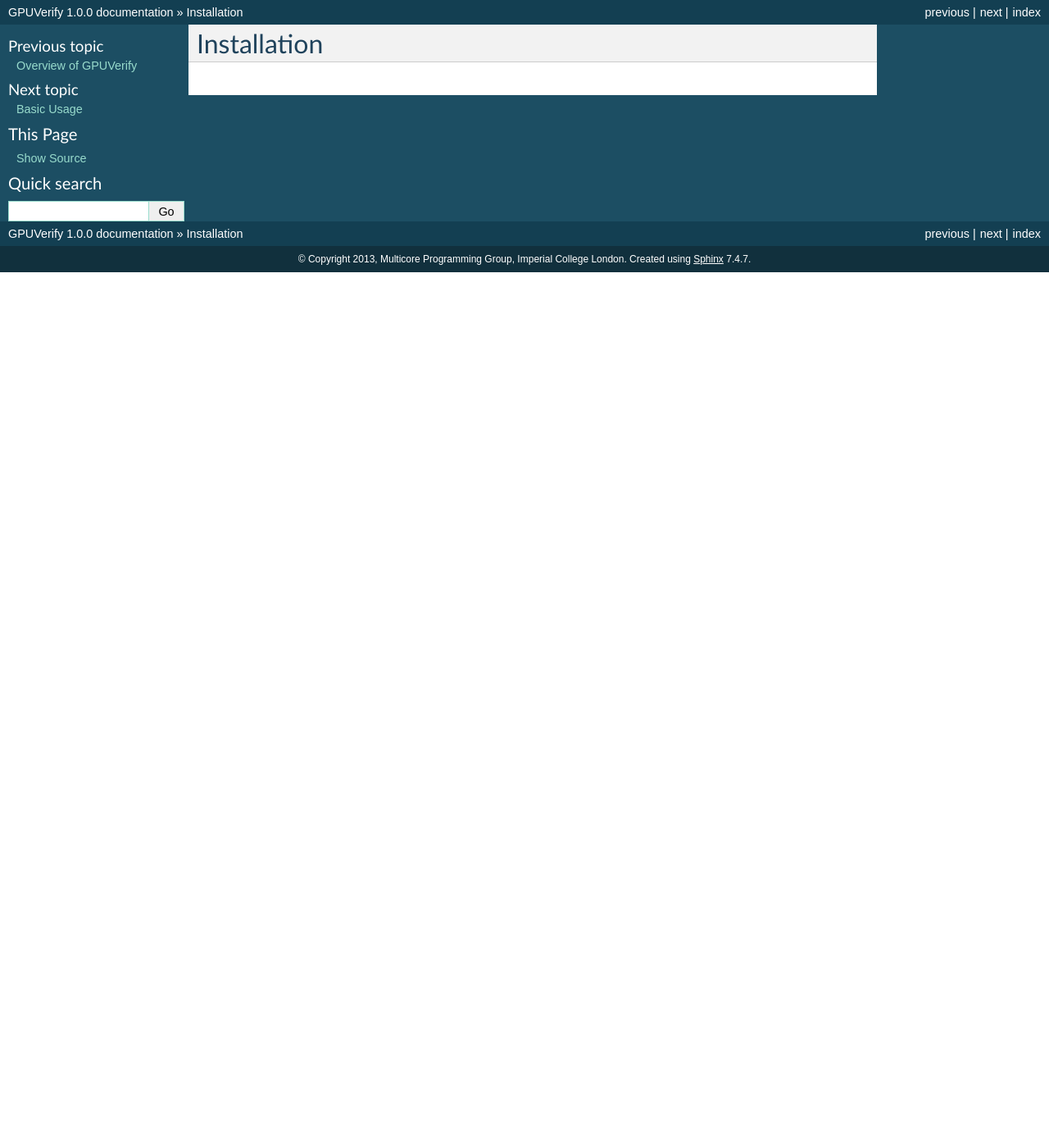
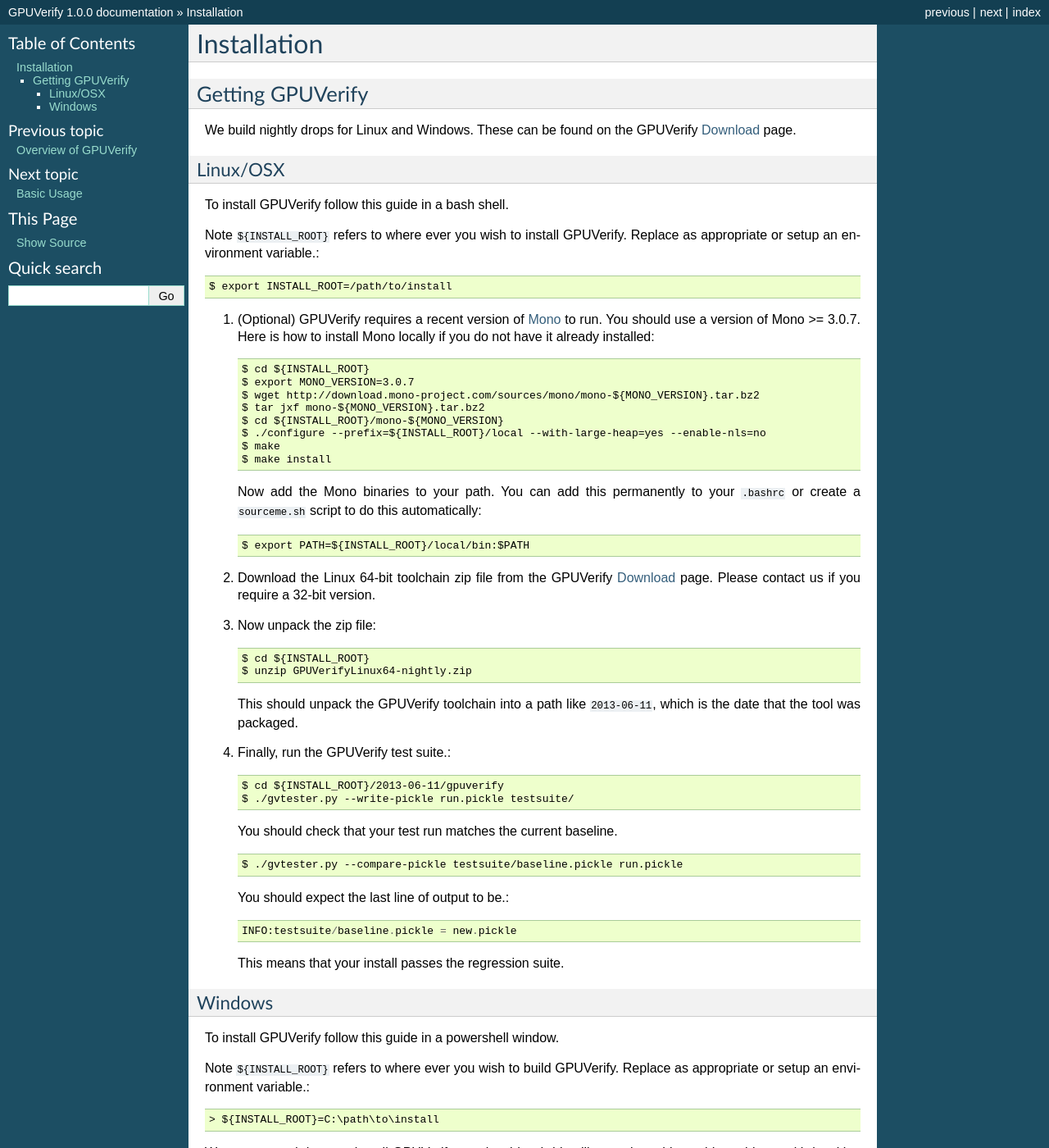
Before and after one commit to mc-imperial/gpuverify, a Sphinx documentation site: the page built from Documentation/installation.rst, in a window 1280 px wide and 1400 px high. Shown: the whole window at 82% size. Built offline with Sphinx 7.4.7, drawn with Linux system fonts in a browser that asks for light colours; formulas are drawn with MathJax 3; some of the changed text lies outside the part shown.

Commit message:
Installation instructions

```diff
--- a/Documentation/developer_guide.rst
+++ b/Documentation/developer_guide.rst
@@ -28,7 +28,7 @@
 Note ``${BUILD_ROOT}`` refers to where ever you wish to build GPUVerify.
 Replace as appropriate or setup an environment variable.::
 
-     $ export BUILD_ROOT=/path/to/install
+     $ export BUILD_ROOT=/path/to/build
 
 ..
   Note Sphinx is incredibly picky about indentation in lists. Everything
@@ -208,9 +208,9 @@
 Note ``${BUILD_ROOT}`` refers to where ever you wish to build GPUVerify.
 Replace as appropriate or setup an environment variable.::
 
-      > ${BUILD_ROOT}=C:\path\to\install
+      > ${BUILD_ROOT}=C:\path\to\build
 
-We recommend that you install GPUVerify to a local hard drive like ``C:``
+We recommend that you build GPUVerify to a local hard drive like ``C:``
 since this avoids problems with invoking scripts on network mounted
 drives.
 
--- a/Documentation/installation.rst
+++ b/Documentation/installation.rst
@@ -1,3 +1,101 @@
 ====================================
 Installation
 ====================================
+
+Getting GPUVerify
+==================
+
+We build nightly drops for Linux and Windows.
+These can be found on the GPUVerify `Download <http://multicore.doc.ic.ac.uk/tools/GPUVerify/download.php>`_ page.
+
+Linux/OSX
+---------
+To install GPUVerify follow this guide in a bash shell.
+
+Note ``${INSTALL_ROOT}`` refers to where ever you wish to install GPUVerify.
+Replace as appropriate or setup an environment variable.::
+
+     $ export INSTALL_ROOT=/path/to/install
+
+#. (Optional) GPUVerify requires a recent version of `Mono <http://www.mono-project.com>`_ to run.
+   You should use a version of Mono >= 3.0.7.
+   Here is how to install Mono locally if you do not have it already installed::
+
+      $ cd ${INSTALL_ROOT}
+      $ export MONO_VERSION=3.0.7
+      $ wget http://download.mono-project.com/sources/mono/mono-${MONO_VERSION}.tar.bz2
+      $ tar jxf mono-${MONO_VERSION}.tar.bz2
+      $ cd ${INSTALL_ROOT}/mono-${MONO_VERSION}
+      $ ./configure --prefix=${INSTALL_ROOT}/local --with-large-heap=yes --enable-nls=no
+      $ make
+      $ make install
+
+   Now add the Mono binaries to your path.
+   You can add this permanently to your ``.bashrc`` or create a ``sourceme.sh`` script to do this automatically::
+
+      $ export PATH=${INSTALL_ROOT}/local/bin:$PATH
+
+#. Download the Linux 64-bit toolchain zip file from the GPUVerify `Download <http://multicore.doc.ic.ac.uk/tools/GPUVerify/download.php>`_ page.
+   Please contact us if you require a 32-bit version.
+
+#. Now unpack the zip file::
+
+      $ cd ${INSTALL_ROOT}
+      $ unzip GPUVerifyLinux64-nightly.zip
+
+   This should unpack the GPUVerify toolchain into a path like ``2013-06-11``, which is the date that the tool was packaged.
+
+#. Finally, run the GPUVerify test suite.::
+
+     $ cd ${INSTALL_ROOT}/2013-06-11/gpuverify
+     $ ./gvtester.py --write-pickle run.pickle testsuite/
+
+   You should check that your test run matches the current baseline.
+   ::
+
+     $ ./gvtester.py --compare-pickle testsuite/baseline.pickle run.pickle
+
+   You should expect the last line of output to be.::
+
+     INFO:testsuite/baseline.pickle = new.pickle
+
+   This means that your install passes the regression suite.
+
+Windows
+-------
+To install GPUVerify follow this guide in a powershell window.
+
+Note ``${INSTALL_ROOT}`` refers to where ever you wish to build GPUVerify.
+Replace as appropriate or setup an environment variable.::
+
+      > ${INSTALL_ROOT}=C:\path\to\install
+
+We recommend that you install GPUVerify to a local hard drive like ``C:``
+since this avoids problems with invoking scripts on network mounted
+drives.
+
+#. Download the Windows 64-bit toolchain zip file from the GPUVerify `Download <http://multicore.doc.ic.ac.uk/tools/GPUVerify/download.php>`_ page.
+   Please contact us if you require a 32-bit version.
+
+#. Now unpack the zip file::
+
+      > cd ${INSTALL_ROOT}
+      > unzip GPUVerifyWindows64-nightly.zip
+
+   This should unpack the GPUVerify toolchain into a path like ``2013-06-11``, which is the date that the tool was packaged.
+
+#. Finally, run the GPUVerify test suite.::
+
+      > cd ${INSTALL_ROOT}\2013-06-11\gpuverify
+      > ./gvtester.py --write-pickle run.pickle testsuite/
+
+   You should check that your test run matches the current baseline.
+   ::
+
+      > ./gvtester.py --compare-pickle testsuite/baseline.pickle run.pickle
+
+   You should expect the last line of output to be.::
+
+      INFO:testsuite/baseline.pickle = new.pickle
+
+   This means that your install passes the regression suite.
```
